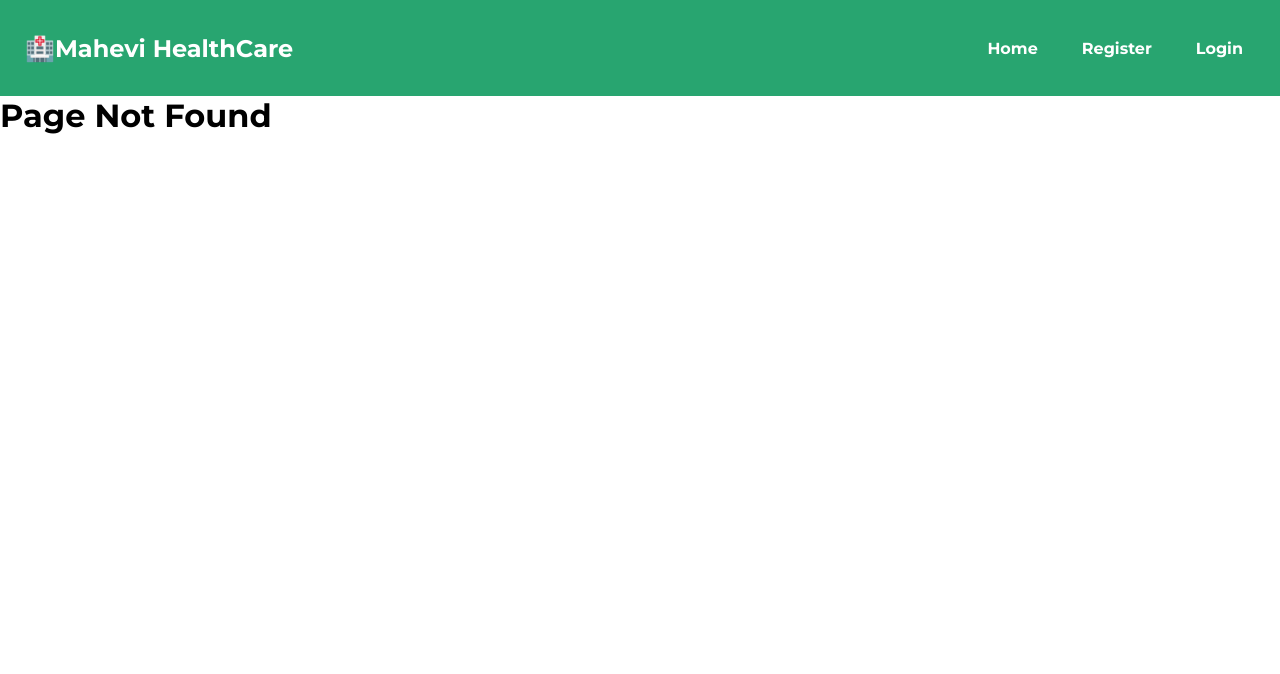
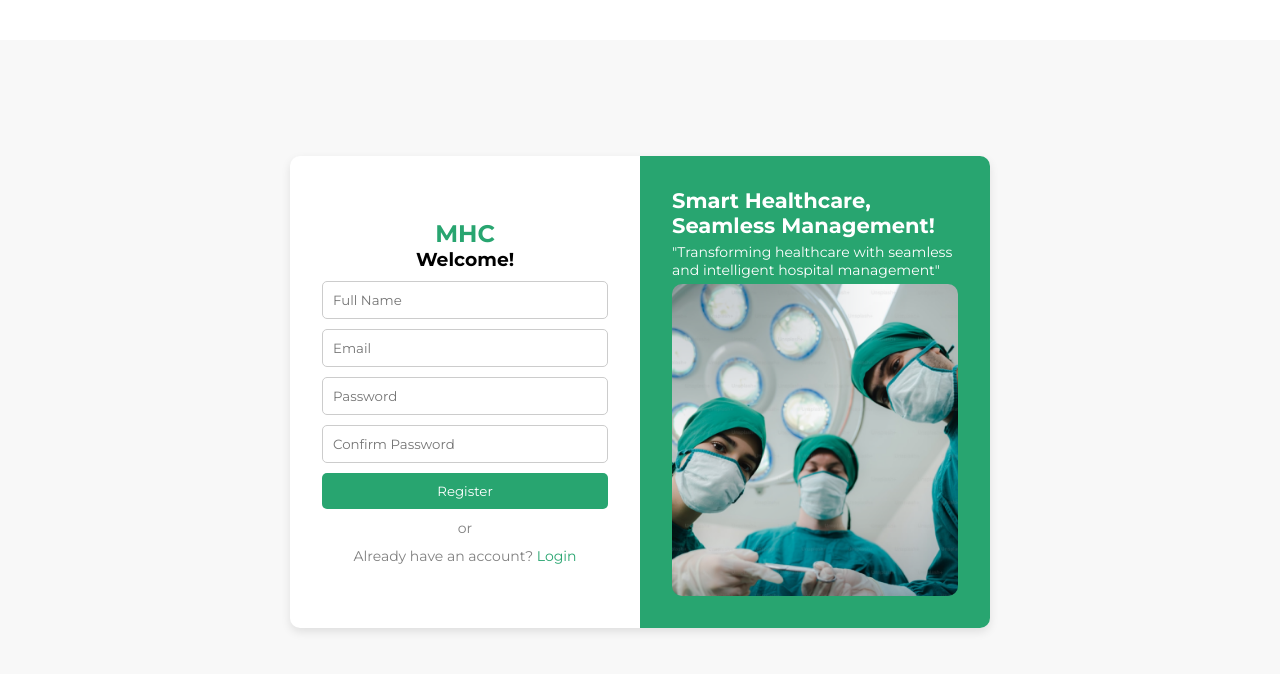
Before and after one commit to AbulFazl67/hospital_management, a React (Vite) app in the folder frontend/HMS/: page /doctor/dashboard in a window 1280 px wide. Before the commit this address had no page. Shown: the top 674 px of the page. Built offline with nearby package versions, Linux system fonts and the light colour scheme.

Commit message:
validation add in login register

```diff
--- a/frontend/HMS/src/App.jsx
+++ b/frontend/HMS/src/App.jsx
@@ -2,18 +2,19 @@ import React from 'react'
 import {BrowserRouter,Routes,Route} from 'react-router-dom'
 import Login from './Auth/Login'
 import Register from './Auth/Register'
-import Home from './Main/Home'
-import Header from './Main/Header'
+import Dashboard from "./Patient/dashboard";
+
 const App = () => {
   return (
     <>
     <BrowserRouter>
-    <Header/>
     <Routes>
     <Route path="*" element={<h1>Page Not Found</h1>} />
-      <Route path="/" element={<Home />} />
+      <Route path="/" element={<Login />} />
       <Route path="/login" element={<Login />} />
       <Route path="/register" element={<Register />} />
+      <Route path="/doctor/dashboard" element={<Register />} />
+      <Route path="/patient/dashboard" element={<Dashboard />} />
     </Routes>
     </BrowserRouter>
     </>
--- a/frontend/HMS/src/Auth/Auth.css
+++ b/frontend/HMS/src/Auth/Auth.css
@@ -12,6 +12,7 @@
     align-items: center;
     height: 88vh;
     background: #f8f8f8;
+    margin-top: 2.5rem;
 }
 
 .auth-box {
@@ -62,6 +63,7 @@ input {
     /* font-size: 1rem; */
     border: 1px solid #ccc;
     border-radius: 5px;
+    outline: none;
     /* margin-top: 5px; */
 }
 
--- a/frontend/HMS/src/Auth/Login.jsx
+++ b/frontend/HMS/src/Auth/Login.jsx
@@ -1,11 +1,16 @@
 import { useState } from "react";
 import "./Auth.css";
-import { NavLink } from "react-router-dom";
+import { NavLink, useNavigate } from "react-router-dom";
 import hospitalImg from "../assets/login.png";
 
 const Login = () => {
-  const [email, setemail] = useState("");
-  const [password, setPassword] = useState("");
+  const navigate = useNavigate();
+
+  const [user, setUser] = useState({
+    email: "",
+    password: "",
+  });
+
   const [message, setMessage] = useState("");
 
   const handleLogin = async (e) => {
@@ -16,19 +21,22 @@ const Login = () => {
         headers: {
           "Content-Type": "application/json",
         },
-        body: JSON.stringify({ email, password }),
+        body: JSON.stringify({ email: user.email, password: user.password }),
       });
 
       const data = await response.json();
-
-      if (response.ok) {
+      if (data.msg) {
         setMessage("Login successful!");
-        if(data.msg.role=="admin"){
-          console.warn("rediret to admin panel")
-        }else if(data.msg.role=="doctor"){
-          console.warn("redirect to doctor panel")
-        }else if(data.msg.role=="clerk"){
-          console.warn("redirect to clerk panel")
+        if (data.msg.role === "admin") {
+          console.warn("Redirect to admin panel");
+        } else if (data.msg.role === "doctor") {
+          console.warn("Redirect to doctor panel");
+        } else if (data.msg.role === "clerk") {
+          console.warn("Redirect to clerk panel");
+        } else if (data.msg.role === "patient") {
+          console.warn("Redirect to patient dashboard");
+          localStorage.setItem("userId", data.msg.user_id);
+          navigate("/patient/dashboard");
         }
       } else {
         setMessage(data.message || "Login failed!");
@@ -42,29 +50,22 @@ const Login = () => {
   return (
     <div className="auth-container">
       <div className="auth-box">
+
         <div className="auth-form">
           <h2 className="reg-logo">MHC</h2>
           <h3>Welcome!</h3>
+
           <form onSubmit={handleLogin}>
-        <input
-          type="text"
-          placeholder="email"
-          value={email}
-          onChange={(e) => setemail(e.target.value)}
-        />
-        <input
-          type="test"
-          placeholder="Password"
-          value={password}
-          onChange={(e) => setPassword(e.target.value)}
-        />
+            <input type="email" placeholder="Email" value={user.email} onChange={(e) => setUser({ ...user, email: e.target.value })} />
+            <input type="password" placeholder="Password" value={user.password} onChange={(e) => setUser({ ...user, password: e.target.value })} />
             <button type="submit" className="btn">Log-In</button>
           </form>
           <p className="or-text">or</p>
+          {message && <p>{message}</p>}
+
           <p className="bottom-text">
             Don't have an account? <NavLink to="/register">Register</NavLink>
           </p>
-      {message && <p>{message}</p>}
         </div>
 
         <div className="auth-image">
@@ -72,7 +73,6 @@ const Login = () => {
           <p>"Seamless Hospital Management For Smarter Faster, And Better Healthcare."</p>
           <img src={hospitalImg} alt="Hospital" />
         </div>
-
       </div>
     </div>
   );
--- a/frontend/HMS/src/Auth/Register.jsx
+++ b/frontend/HMS/src/Auth/Register.jsx
@@ -1,9 +1,71 @@
-import React from "react";
-import { NavLink } from "react-router-dom";
+import React, { useState } from "react";
+import { NavLink, useNavigate } from "react-router-dom";
 import "./Auth.css";
 import hospitalImg from "../assets/register.png";
 
 const Register = () => {
+  const navigate = useNavigate();
+  const [user, setUser] = useState({
+    name: "",
+    email: "",
+    password: "",
+  });
+  const [confirmPassword, setConfirmPassword] = useState("");
+
+  const register = async (e) => {
+    e.preventDefault();
+
+    if (user.password !== confirmPassword) {
+      alert("Passwords do not match!");
+      return;
+    }
+
+    if (!user.name || !user.email || !user.password) {
+      alert("Please fill out all fields");
+      return;
+    }
+    if (user.name.length < 6) {
+      alert("Username must be at least 6 characters");
+      return;
+    }
+
+   let emailPattern = "[a-z0-9._%+-]+@[a-z0-9.-]+.[a-z]{2,3}$";
+    if (!user.email.match(emailPattern)) {
+      alert("Enter a valid email!");
+      return;
+    }
+    if (user.password.length < 8) {
+      alert("Password must be at least 8 characters");
+      return;
+    }
+
+    try {
+      const response = await fetch("http://localhost:3000/register", {
+        method: "POST",
+        headers: {
+          "Content-Type": "application/json",
+        },
+        body: JSON.stringify({
+          email: user.email,
+          password: user.password,
+          fullname: user.name,
+          role: "patient",
+        }),
+      });
+
+      const data = await response.json();
+      if (data.status === 201) {
+        alert("Registration Successful");
+        navigate("/login");
+      } else {
+        alert("Registration failed. Please try again.");
+      }
+    } catch (e) {
+      console.error(e);
+      alert("Something went wrong!");
+    }
+  };
+
   return (
     <div className="auth-container">
       <div className="auth-box">
@@ -11,11 +73,31 @@ const Register = () => {
           <h2 className="reg-logo">MHC</h2>
           <h3>Welcome!</h3>
 
-          <form>
-            <input type="text" placeholder="Full Name" required />
-            <input type="email" placeholder="Email" required />
-            <input type="password" placeholder="Password" required />
-            <input type="password" placeholder="Confirm Password" required />
+          <form onSubmit={register}>
+            <input
+              type="text"
+              placeholder="Full Name"
+              required
+              onChange={(e) => setUser({ ...user, name: e.target.value })}
+            />
+            <input
+              type="email"
+              placeholder="Email"
+              required
+              onChange={(e) => setUser({ ...user, email: e.target.value })}
+            />
+            <input
+              type="password"
+              placeholder="Password"
+              required
+              onChange={(e) => setUser({ ...user, password: e.target.value })}
+            />
+            <input
+              type="password"
+              placeholder="Confirm Password"
+              required
+              onChange={(e) => setConfirmPassword(e.target.value)}
+            />
             <button type="submit" className="btn">Register</button>
           </form>
 
--- /dev/null
+++ b/frontend/HMS/src/Doctors/dashboard.jsx
@@ -0,0 +1,27 @@
+import React from 'react'
+
+const dashboard = () => {
+
+    const getAllAppointments=async ()=>{
+        try{
+            const response = await fetch("http://localhost:3000/register", {
+                method: "POST",
+                headers: {
+                  "Content-Type": "application/json",
+                },
+                body: JSON.stringify({ email:email, password:password ,fullname: fullname , role:'patient' }),
+              });
+        }
+        catch(e){
+
+        }
+    }
+
+  return (
+    <div>
+      <button>Get All Appointments</button>
+    </div>
+  )
+}
+
+export default dashboard
--- a/frontend/HMS/src/Main/Header.jsx
+++ /dev/null
@@ -1,29 +0,0 @@
-import React from 'react';
-import { NavLink } from 'react-router-dom';
-import "./Main.css";
-
-const Header = () => {
-  return (
-    <>
-        <header className="navbar">
-      <div className="logo">
-        <h2>🏥Mahevi <span>HealthCare</span></h2>
-      </div>
-      <ul className="nav-links">
-           <li>
-              <NavLink to="/">Home</NavLink>
-            </li>
-
-            <li>
-              <NavLink to="/register">Register</NavLink>
-            </li>
-            <li>
-              <NavLink to="/login">Login</NavLink>
-            </li>
-      </ul>
-    </header>
-    </>
-  )
-}
-
-export default Header
--- a/frontend/HMS/src/Main/Main.css
+++ /dev/null
@@ -1,54 +0,0 @@
-@import url('https://fonts.googleapis.com/css2?family=Montserrat:ital,wght@0,100..900;1,100..900&display=swap');
-*{
-    margin: 0px;
-    padding: 0px;
-    box-sizing: border-box;
-    font-family: "Montserrat", sans-serif;
-}
-
-.navbar {
-    display: flex;
-    justify-content: space-between;
-    align-items: center;
-    padding: 20px 25px;
-    height: 12vh;
-    background-color: #28A570;
-    color: white;
-  }
-
-  .logo h2 {
-    margin: 0;
-    font-size: 24px;
-    color: 28A570;
-  }
-
-  .nav-links {
-    list-style: none;
-    display: flex;
-    gap: 20px;
-  }
-
-  .nav-links li {
-    display: inline;
-  }
-
-  .nav-links a {
-    text-decoration: none;
-    color: white;
-    font-weight: bold;
-    padding: 8px 12px;
-  }
-
-  .nav-links a:hover {
-    background: rgba(255, 255, 255, 0.2);
-    border-radius: 5px;
-  }
-
-
-  /* Responsive Design */
-  @media (max-width: 768px) {
-    .nav-links {
-      flex-direction: column;
-      gap: 10px;
-    }
-  }
--- /dev/null
+++ b/frontend/HMS/src/Patient/dashboard.css
@@ -0,0 +1,57 @@
+.dashboard-container {
+    max-width: 800px;
+    margin: auto;
+    padding: 20px;
+    text-align: center;
+  }
+
+  .fetch-btn {
+    padding: 10px 15px;
+    margin: 10px 0;
+    background-color: #007bff;
+    color: white;
+    border: none;
+    cursor: pointer;
+    font-size: 16px;
+    border-radius: 5px;
+  }
+
+  .fetch-btn:hover {
+    background-color: #0056b3;
+  }
+
+  .error {
+    color: red;
+    font-weight: bold;
+  }
+
+  .info, .no-data {
+    font-size: 18px;
+    font-weight: bold;
+    color: gray;
+  }
+
+  .appointment-table {
+    width: 100%;
+    margin-top: 15px;
+    border-collapse: collapse;
+  }
+
+  .appointment-table th,
+  .appointment-table td {
+    border: 1px solid #ddd;
+    padding: 10px;
+  }
+
+  .appointment-table th {
+    background-color: #000;
+    color: white;
+  }
+
+  .appointment-table tr:nth-child(even) {
+    background-color: #f2f2f2;
+  }
+
+  .appointment-table tr:hover {
+    background-color: #ddd;
+  }
--- /dev/null
+++ b/frontend/HMS/src/Patient/dashboard.jsx
@@ -0,0 +1,78 @@
+import React, { useState } from "react";
+import './dashboard.css'
+const Dashboard = () => {
+  const [appointmentList, setAppointmentList] = useState(null);
+  const [loading, setLoading] = useState(false);
+  const [error, setError] = useState("");
+
+  const getAppointments = async () => {
+    setLoading(true);
+    setError("");
+    setAppointmentList(null);
+
+    const userId = localStorage.getItem("userId");
+    try {
+      const response = await fetch(
+        `http://localhost:3000/getPatientsAppointment/${userId}`,
+        {
+          method: "GET",
+          headers: {
+            "Content-Type": "application/json",
+          },
+        }
+      );
+
+      const data = await response.json(); // ✅ `await` lagana zaroori hai!
+
+      if (response.status === 200) {
+        setAppointmentList(data.msg);
+      } else if (response.status === 404) {
+        setAppointmentList([]);
+      }
+    } catch (e) {
+      setError("Failed to fetch appointments.");
+    } finally {
+      setLoading(false);
+    }
+  };
+
+  return (
+    <div className="dashboard-container">
+      <h1>Patient Dashboard</h1>
+      <button onClick={getAppointments} className="fetch-btn">
+        {loading ? "Loading..." : "Get All Appointments"}
+      </button>
+
+      {error && <p className="error">{error}</p>}
+
+      {appointmentList === null ? (
+        <p className="info">Click the button to load appointments.</p>
+      ) : appointmentList.length === 0 ? (
+        <p className="no-data">No Appointments Found.</p>
+      ) : (
+        <table className="appointment-table">
+          <thead>
+            <tr>
+              <th>Patient Name</th>
+              <th>Doctor</th>
+              <th>Date</th>
+              <th>Time</th>
+            </tr>
+          </thead>
+          <tbody>
+            {appointmentList.map((appointment, index) => (
+              <tr key={index}>
+                <td>{appointment.patientName}</td>
+                <td>{appointment.doctorName}</td>
+                <td>{appointment.date}</td>
+                <td>{appointment.time}</td>
+              </tr>
+            ))}
+          </tbody>
+        </table>
+      )}
+    </div>
+  );
+};
+
+export default Dashboard;
```
Also changed, not shown: frontend/HMS/src/Main/Home.jsx (deleted, +0 -11 lines), 2 other files (tests, documents, lock files or other folders). Lines whose indentation alone changed are shown as unchanged.
